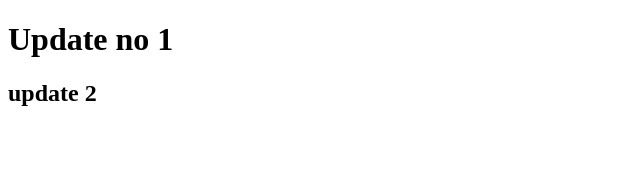
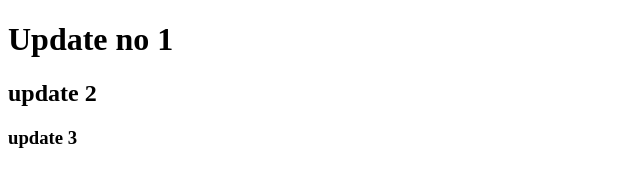
Before and after one commit to igtannu/git-Guthib, a plain HTML site: page index.html in a window 1280 px wide. Shown: the full height of the page, 0-640 px from the left. Drawn offline with Linux system fonts and the light colour scheme.

Commit message:
commit 2.53

```diff
--- a/index.html
+++ b/index.html
@@ -8,5 +8,6 @@
 <body>
     <h1>Update no 1</h1>
     <h2>update 2</h2>
+    <h3>update 3</h3>
     </body>
 </html>
```
